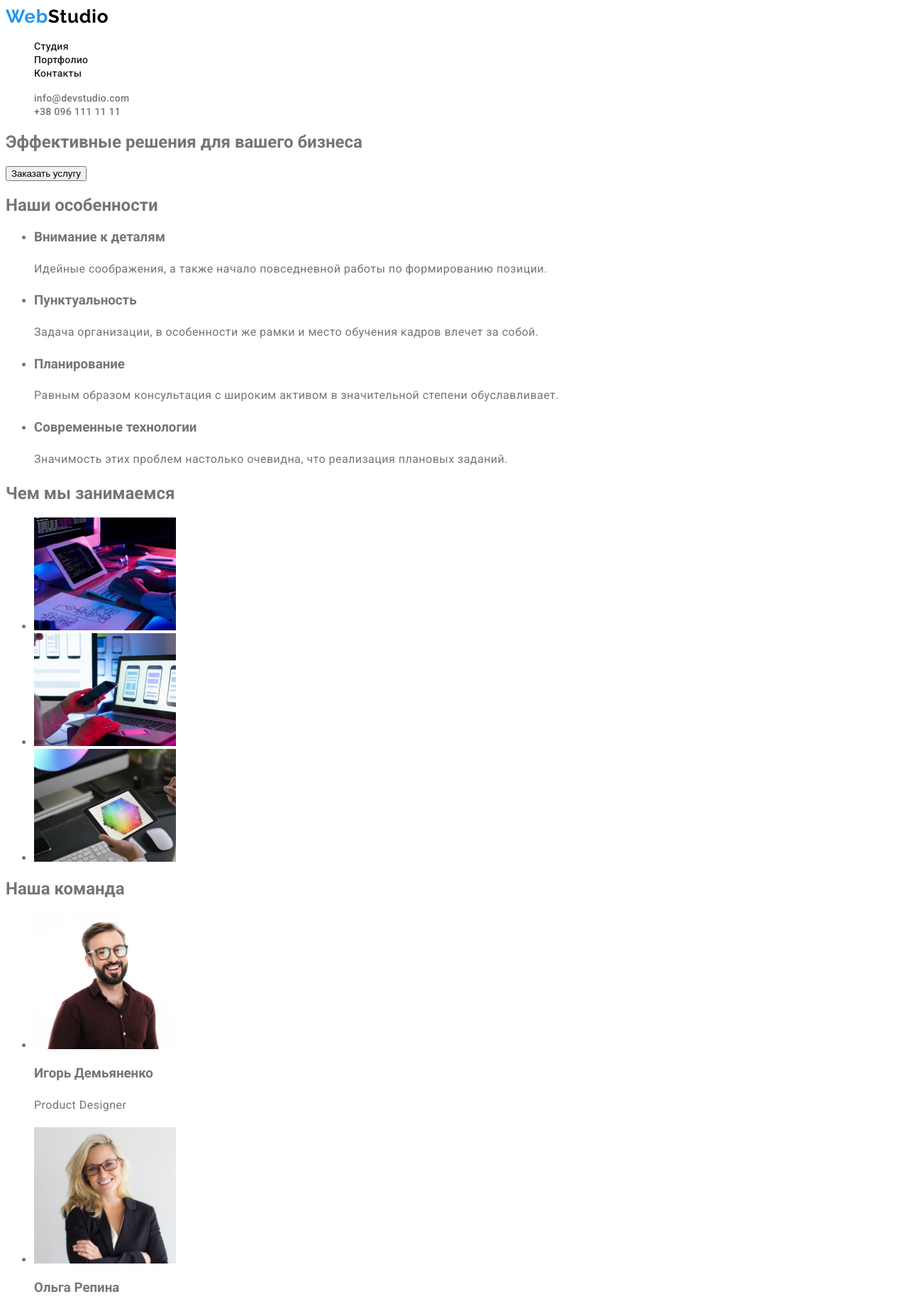
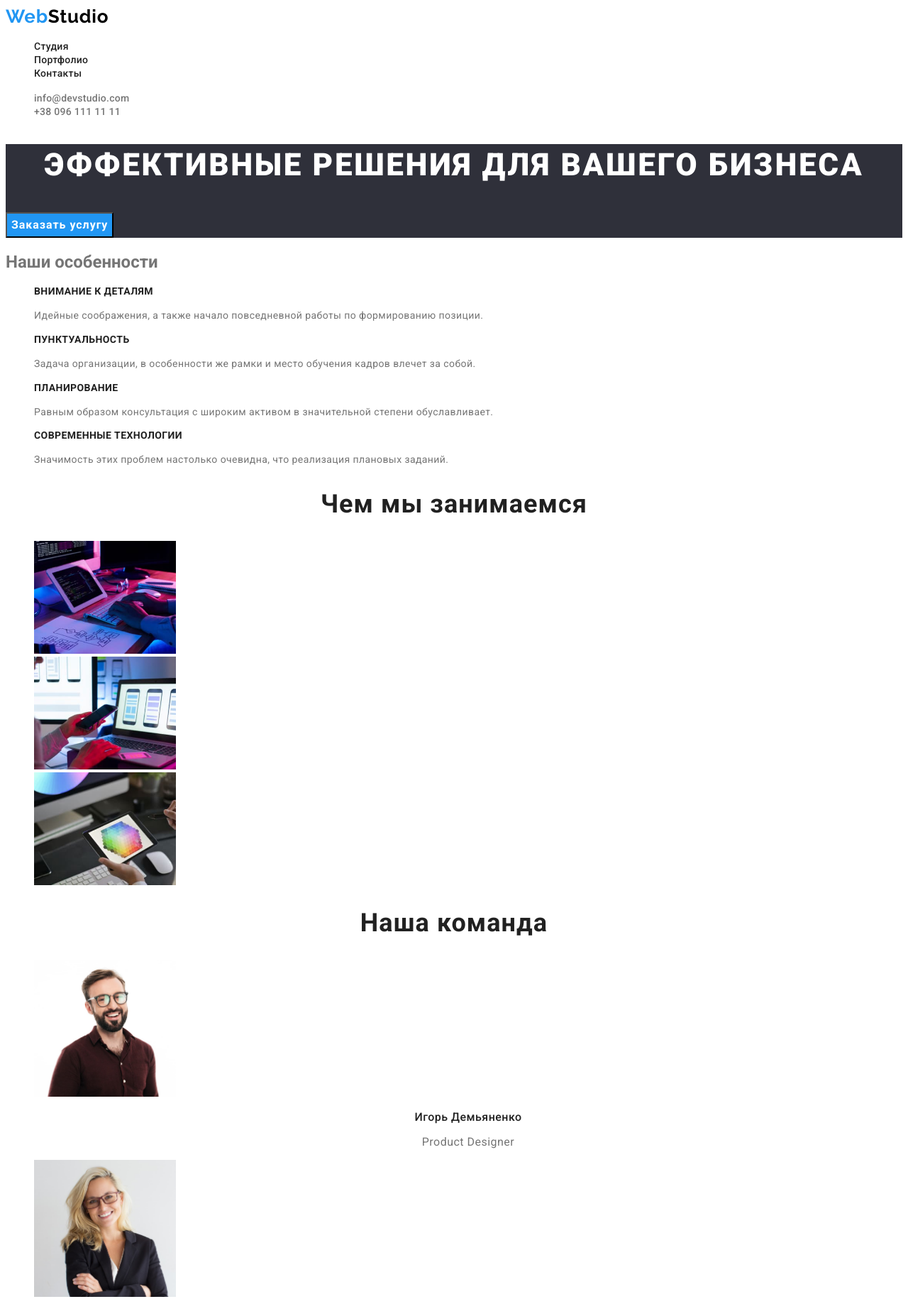
Before and after one commit to VladislavApelgants/goit-markup-hw-02, a plain HTML site: page index.html in a window 1280 px wide. Shown: the top 1830 px of the page at 71% size. Drawn offline with Linux system fonts and the light colour scheme.

Commit message:
format styles.css

```diff
--- a/CSS/styles.css
+++ b/CSS/styles.css
@@ -1,20 +1,24 @@
 :root {
   --logo-highlight: #2196f3;
   --dominant-text-color: #757575;
-  /* --link-color: #212121; */
   --link-color-active: #2196f3;
   --button-color-active: #2196f3;
   --mail-link-color: #757575;
   --logo-link-color: #000000;
   --color-portfolio-title: #212121;
+  --color-index-title: #212121;
+  --bgc-color-button: #f5f4fa;
+  --txt-color-button: #212121;
+  --color-primary-button: #ffffff;
+  --bgc-primary-button: #2196f3;
 }
 
-/* Common Styles */
+/* ---Common Styles--- */
 
 body {
   font-family: 'Roboto', sans-serif;
   color: var(--dominant-text-color);
-  background-color: #fff;
+  background-color: #ffffff;
 }
 
 .link {
@@ -30,17 +34,7 @@ body {
   list-style: none;
 }
 
-/* -------------------- Index ----------------------- */
-.studio .text {
-  font-size: 16px;
-  line-height: 1.87;
-  letter-spacing: 0.03em;
-  color: var(--dominant-text-color);
-}
-/* -------------------- Index end ----------------------- */
-
-/* -------------------- Portfolio ----------------------- */
-/* Header */
+/* ---Header--- */
 
 .logo {
   font-family: 'Raleway', sans-serif;
@@ -50,6 +44,7 @@ body {
   line-height: 1.2;
   letter-spacing: 0.03em;
 }
+
 .logo {
   color: var(--logo-link-color);
 }
@@ -57,6 +52,7 @@ body {
 .logo-highlight {
   color: var(--logo-highlight);
 }
+
 .navigation-list .link {
   font-weight: 500;
   font-size: 14px;
@@ -64,6 +60,7 @@ body {
   letter-spacing: 0.02em;
   color: #212121;
 }
+
 .mail,
 .phone {
   font-weight: 500;
@@ -72,45 +69,56 @@ body {
   letter-spacing: 0.02em;
   color: var(--mail-link-color);
 }
+/* ---Header end--- */
 
-/* Main */
+/* ---button--- */
+.button {
+  font-family: inherit;
+  font-weight: 500;
+  font-size: 16px;
+  line-height: 1.62;
+  text-align: center;
+  letter-spacing: 0.03em;
 
-.main-filter-button {
+  background-color: var(--bgc-color-button);
+  color: var(--txt-color-button);
+}
+
+.button:hover,
+.button:focus {
+  background-color: var(--button-color-active);
   cursor: pointer;
 }
-.main-filter-button:hover,
-.main-filter-button:focus {
-  color: var(--button-color-active);
-}
 
-.portfolio-list-link {
-  text-decoration: none;
-}
-.portfolio .portfolio-title {
+.button.primary {
+  align-items: center;
+  text-align: center;
+
+  font-family: inherit;
   font-weight: 700;
-  font-size: 18px;
-  line-height: 2;
-  letter-spacing: 0.06em;
-  color: var(--color-portfolio-title);
-}
-.portfolio-list-link .text {
-  color: var(--dominant-text-color);
   font-size: 16px;
   line-height: 1.87;
-  letter-spacing: 0.03em;
+  letter-spacing: 0.06em;
+
+  color: var(--color-primary-button);
+  background-color: var(--bgc-primary-button);
 }
+/* ---button end--- */
 
-/* Footer */
+/* ---Footer--- */
 
 footer {
   background-color: #2f303a;
 }
+
 .address-list-location {
   font-size: 14px;
   line-height: 1.71;
   letter-spacing: 0.03em;
+
   color: #ffffff;
 }
+
 .map {
   font-family: inherit;
   font-style: normal;
@@ -118,8 +126,10 @@ footer {
   font-size: 14px;
   line-height: 1.71;
   letter-spacing: 0.03em;
+
   color: #ffffff;
 }
+
 .footer-mail,
 .footer-phone {
   font-family: inherit;
@@ -128,7 +138,102 @@ footer {
   font-size: 14px;
   line-height: 1.71;
   letter-spacing: 0.03em;
+
   color: rgba(255, 255, 255, 0.6);
 }
+/* ---Footer end--- */
 
-/* -------------------- Portfolio end ----------------------- */
+/* -------------------- Common Styles End -------------------- */
+
+/* -------------------- Index -------------------- */
+.hero {
+  background-color: #2f303a;
+}
+
+.hero-title {
+  text-align: center;
+
+  font-weight: 900;
+  font-size: 44px;
+  line-height: 1.36;
+  letter-spacing: 0.06em;
+  text-transform: uppercase;
+
+  color: #ffffff;
+}
+
+.features-list .title {
+  font-size: 14px;
+  line-height: 1.14;
+  letter-spacing: 0.03em;
+  text-transform: uppercase;
+
+  color: var(--color-index-title);
+}
+
+.features-list .text {
+  font-size: 14px;
+  line-height: 1.71;
+  letter-spacing: 0.03em;
+
+  color: var(--dominant-text-color);
+}
+
+.work-title,
+.team-title {
+  text-align: center;
+
+  font-size: 36px;
+  line-height: 1.16;
+  letter-spacing: 0.03em;
+
+  color: var(--color-index-title);
+}
+
+.team-list .title {
+  text-align: center;
+
+  font-weight: 500;
+  font-size: 16px;
+  line-height: 1.18;
+  letter-spacing: 0.03em;
+
+  color: var(--color-index-title);
+}
+
+.team-list .text {
+  text-align: center;
+
+  font-size: 16px;
+  line-height: 1.18;
+  letter-spacing: 0.03em;
+
+  color: var(--dominant-text-color);
+}
+
+/* -------------------- Index end -------------------- */
+
+/* -------------------- Portfolio -------------------- */
+
+/* Main */
+
+.portfolio .portfolio-title {
+  font-weight: 700;
+  font-size: 18px;
+  line-height: 2;
+  letter-spacing: 0.06em;
+  color: var(--color-portfolio-title);
+}
+
+.portfolio-list.link {
+  text-decoration: none;
+}
+
+.portfolio-list .text {
+  color: var(--dominant-text-color);
+  font-size: 16px;
+  line-height: 1.87;
+  letter-spacing: 0.03em;
+}
+
+/* -------------------- Portfolio end -------------------- */
--- a/index.html
+++ b/index.html
@@ -29,58 +29,59 @@
     <main class="studio">
       <section class="hero">
         <h1 class="hero-title">Эффективные решения для вашего бизнеса</h1>
-        <button type="button" class="button-primary">Заказать услугу</button>
+        <button type="button" class="button primary">Заказать услугу</button>
       </section>
       <section class="features">
-        <h2 class="hidden-title">Наши особенности</h1> <!-- Будет скрытый заголовок -->
-        <ul>
+        <h2 class="hidden-title">Наши особенности</h2>
+        <!-- Будет скрытый заголовок -->
+        <ul class="features-list list">
           <li>
-            <h3>Внимание к деталям</h3>
+            <h3 class="title">Внимание к деталям</h3>
             <p class="text">Идейные соображения, а также начало повседневной работы по формированию позиции.</p>
           </li>
           <li>
-            <h3>Пунктуальность</h3>
+            <h3 class="title">Пунктуальность</h3>
             <p class="text">Задача организации, в особенности же рамки и место обучения кадров влечет за собой.</p>
           </li>
           <li>
-            <h3>Планирование</h3>
+            <h3 class="title">Планирование</h3>
             <p class="text">Равным образом консультация с широким активом в значительной степени обуславливает.</p>
           </li>
           <li>
-            <h3>Современные технологии</h3>
+            <h3 class="title">Современные технологии</h3>
             <p class="text">Значимость этих проблем настолько очевидна, что реализация плановых заданий.</p>
           </li>
         </ul>
       </section>
-      <section>
-        <h2>Чем мы занимаемся</h2>
-        <ul>
+      <section class="work">
+        <h2 class="work-title">Чем мы занимаемся</h2>
+        <ul class="work-list list">
           <li><img src="./images/box1.jpg" alt="box1" width="200" /></li>
           <li><img src="./images/box2.jpg" alt="box2" width="200" /></li>
           <li><img src="./images/box3.jpg" alt="box3" width="200" /></li>
         </ul>
       </section>
       <section class="team">
-        <h2>Наша команда</h2>
-        <ul>
+        <h2 class="team-title">Наша команда</h2>
+        <ul class="team-list list">
           <li>
             <img src="./images/igor.jpg" alt="Игорь Демьяненко" width="200" />
-            <h3>Игорь Демьяненко</h3>
+            <h3 class="title">Игорь Демьяненко</h3>
             <p class="text">Product Designer</p>
           </li>
           <li>
             <img src="./images/olga.jpg" alt="Ольга Репина" width="200" />
-            <h3>Ольга Репина</h3>
+            <h3 class="title">Ольга Репина</h3>
             <p class="text">Frontend Developer</p>
           </li>
           <li>
             <img src="./images/nik.jpg" alt="Николай Тарасов" width="200" />
-            <h3>Николай Тарасов</h3>
+            <h3 class="title">Николай Тарасов</h3>
             <p class="text">Marketing</p>
           </li>
           <li>
             <img src="./images/mikel.jpg" alt="Михаил Ермаков" width="200" />
-            <h3>Михаил Ермаков</h3>
+            <h3 class="title">Михаил Ермаков</h3>
             <p class="text">UI Designer</p>
           </li>
         </ul>
```
Also changed, not shown: portfolio.html (+14 -14 lines).
